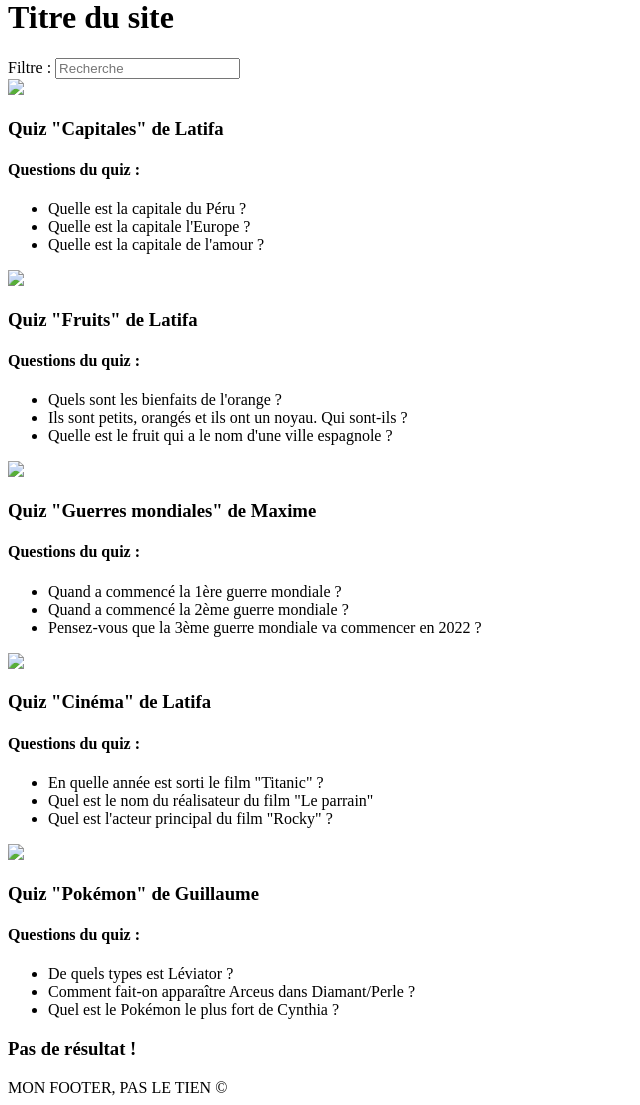
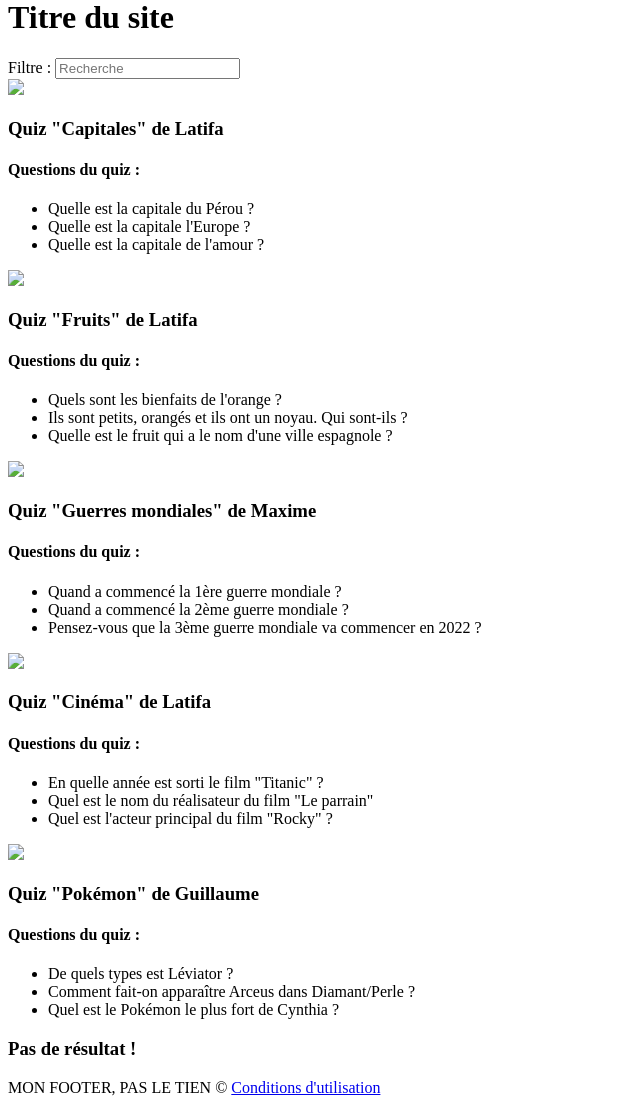
Before and after one commit to cedryc-ruth/quiz, a PHP site: page / in a window 1280 px wide. Shown: the part 334-1439 px from the top of the page, without its empty margins (0-640 px from the left). Run offline with PHP 8.4, Linux system fonts and the light colour scheme.

Commit message:
lien conditions d'utilisations

```diff
--- a/controller/quizList.inc.php
+++ b/controller/quizList.inc.php
@@ -6,7 +6,7 @@ $list = [
         "Illustration" => "./images/quiz1.png",
         "Auteur" => "Latifa",
         "Questions" => [
-            "Quelle est la capitale du Péru ?",
+            "Quelle est la capitale du Pérou ?",
             "Quelle est la capitale l'Europe ?",
             "Quelle est la capitale de l'amour ?"
         ]
--- a/views/index.php
+++ b/views/index.php
@@ -53,6 +53,7 @@ require '../controller/quiz.func.php';
     </div>
     <footer>
         MON FOOTER, PAS LE TIEN &copy;
+        <a href="#">Conditions d'utilisation</a>
     </footer>
 </body>
 </html>
```
